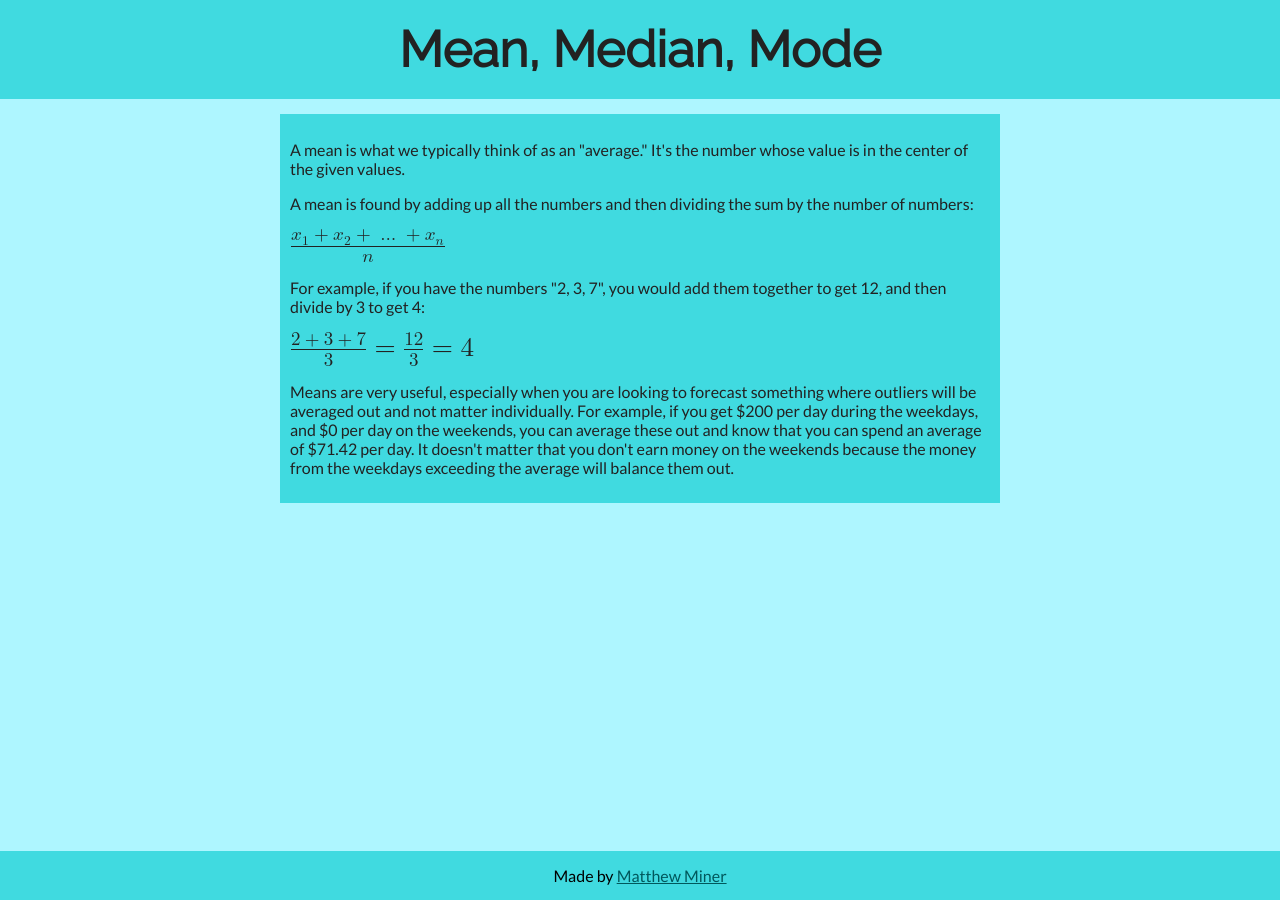
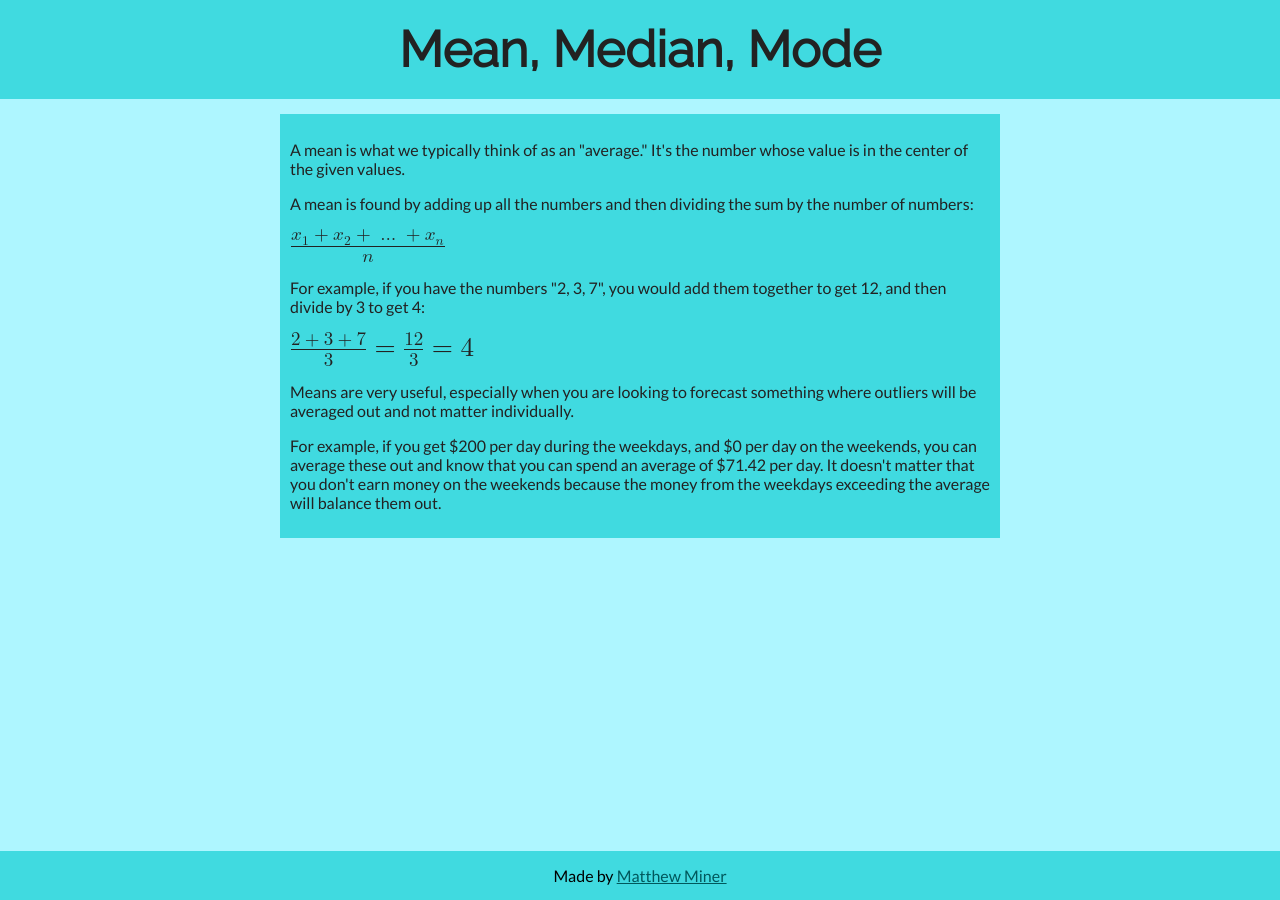
Before and after one commit to mminer237/meanmedianmode, a Jekyll site: the page built from _pages/mean.html, in a window 1280 px wide. Built offline with Jekyll 4.4.1, drawn with Linux system fonts in a browser that asks for light colours.

Commit message:
Break paragraph up

```diff
--- a/_pages/mean.html
+++ b/_pages/mean.html
@@ -48,5 +48,6 @@ layout: default
 		<mo>=</mo>
 		<mn>4</mn>
 	</math>
-	<p>Means are very useful, especially when you are looking to forecast something where outliers will be averaged out and not matter individually. For example, if you get $200 per day during the weekdays, and $0 per day on the weekends, you can average these out and know that you can spend an average of $71.42 per day. It doesn't matter that you don't earn money on the weekends because the money from the weekdays exceeding the average will balance them out.</p>
+	<p>Means are very useful, especially when you are looking to forecast something where outliers will be averaged out and not matter individually.</p>
+	<p>For example, if you get $200 per day during the weekdays, and $0 per day on the weekends, you can average these out and know that you can spend an average of $71.42 per day. It doesn't matter that you don't earn money on the weekends because the money from the weekdays exceeding the average will balance them out.</p>
 </section>
```
